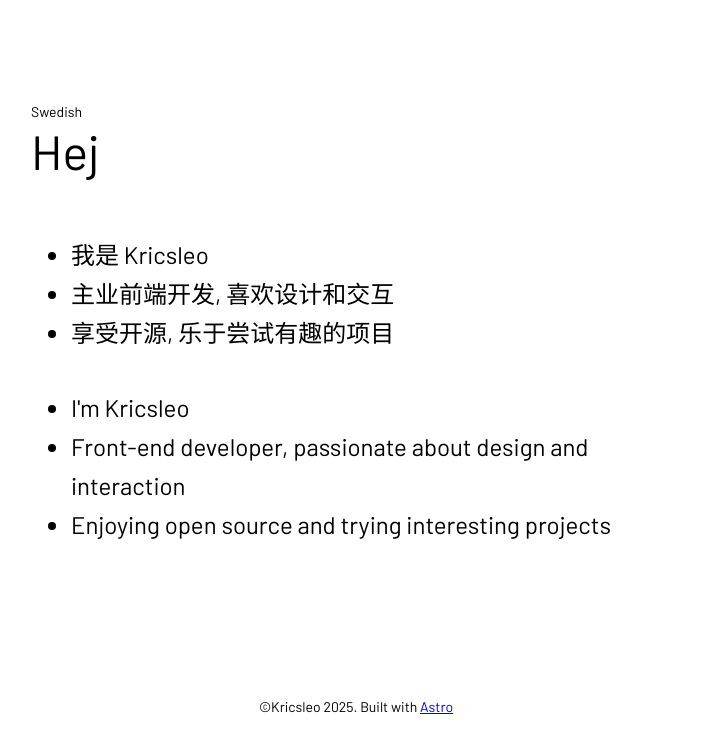
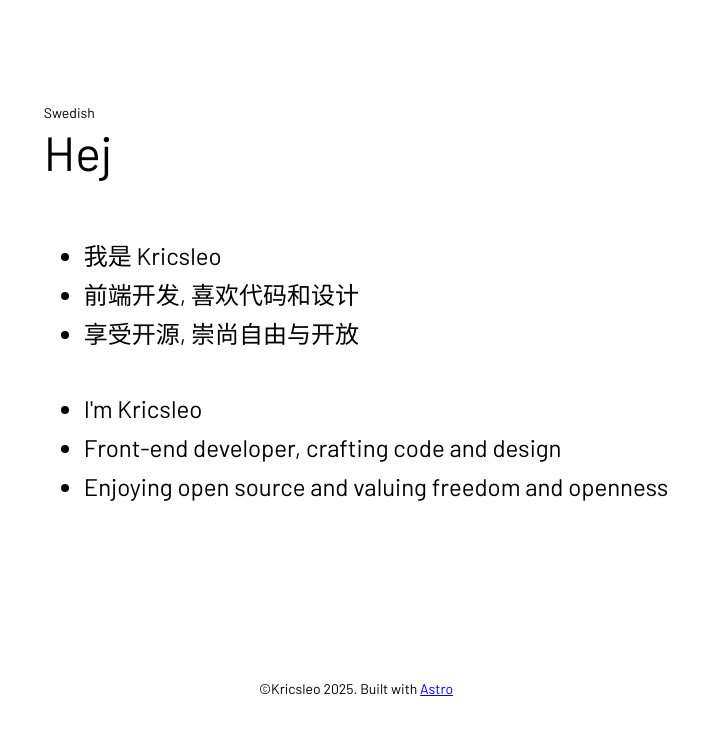
Before and after one commit to kricsleo/kric.cc, an Astro site: page / in a window 1280 px wide. Shown: the part 79-816 px from the top of the page, without its empty margins (284-993 px from the left). Built offline with nearby package versions, Linux system fonts and the light colour scheme; Astro itself is replaced by a stand-in of ours.

Commit message:
update slogan

```diff
--- a/package.json
+++ b/package.json
@@ -3,8 +3,9 @@
   "type": "module",
   "version": "0.0.1",
   "private": true,
+  "packageManager": "pnpm@8.11.0",
   "scripts": {
-    "dev": "astro dev --port 4000",
+    "dev": "astro dev --port 4000 --open",
     "start": "npm run dev",
     "build": "astro build",
     "preview": "astro preview --port 4000",
--- a/src/components/Footer.astro
+++ b/src/components/Footer.astro
@@ -1,4 +1,4 @@
-<footer class="text-center py-xs text-sm text-soft">
+<footer class="text-center py-3xl text-sm text-soft">
   &copy;Kricsleo {new Date().getFullYear()}.
   Built with <a href="https://astro.build/" target="_blank" class="hover:text-highlight">Astro</a>
 </footer>
--- a/src/pages/index.astro
+++ b/src/pages/index.astro
@@ -7,18 +7,20 @@
 <BaseLayout title="Home">
   <main class="viewport pt-6xl pb-7xl grow-1 flex flex-col justify-center space-y-4xl">
     <Hello client:idle />
-    <dli class="space-y-4xl text-2xl leading-relaxed">
+
+    <div class="space-y-4xl text-2xl leading-relaxed">
       <ul>
         <li>我是 Kricsleo </li>
-        <li>主业前端开发, 喜欢设计和交互</li>
-        <li>享受开源, 乐于尝试有趣的项目</li>
+        <li>前端开发, 喜欢代码和设计</li>
+        <li>享受开源, 崇尚自由与开放</li>
       </ul>
       <ul class="text-soft">
         <li> I'm Kricsleo </li>
-        <li> Front-end developer, passionate about design and interaction </li>
-        <li> Enjoying open source and trying interesting projects </li>
+        <li> Front-end developer, crafting code and design </li>
+        <li> Enjoying open source and valuing freedom and openness </li>
       </ul>
-    </dli>
+    </div>
+
   </main>
   <Footer />
 </BaseLayout>
```
